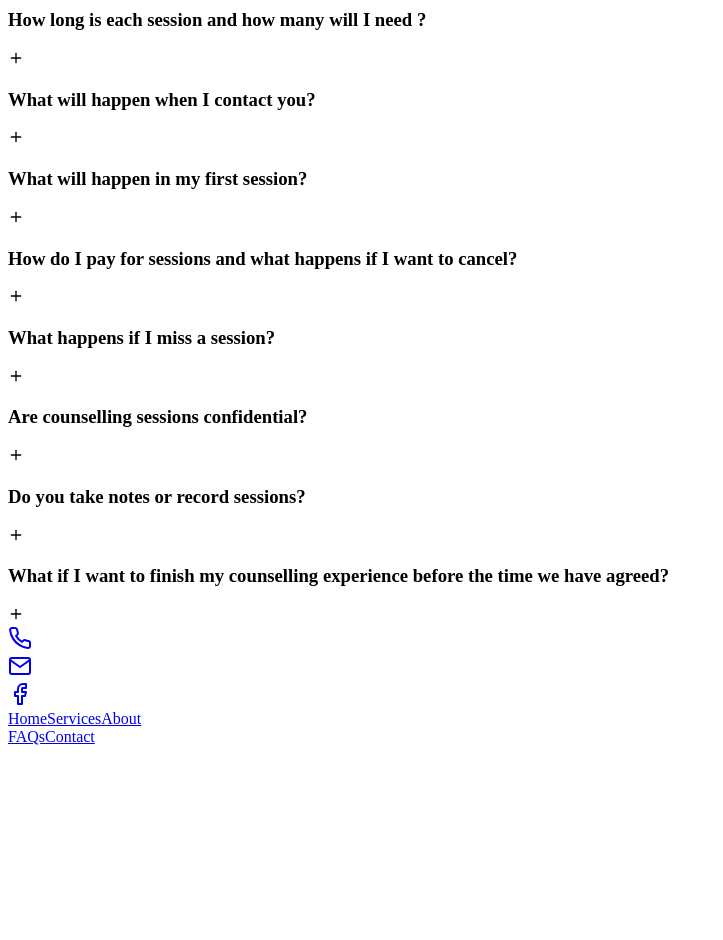
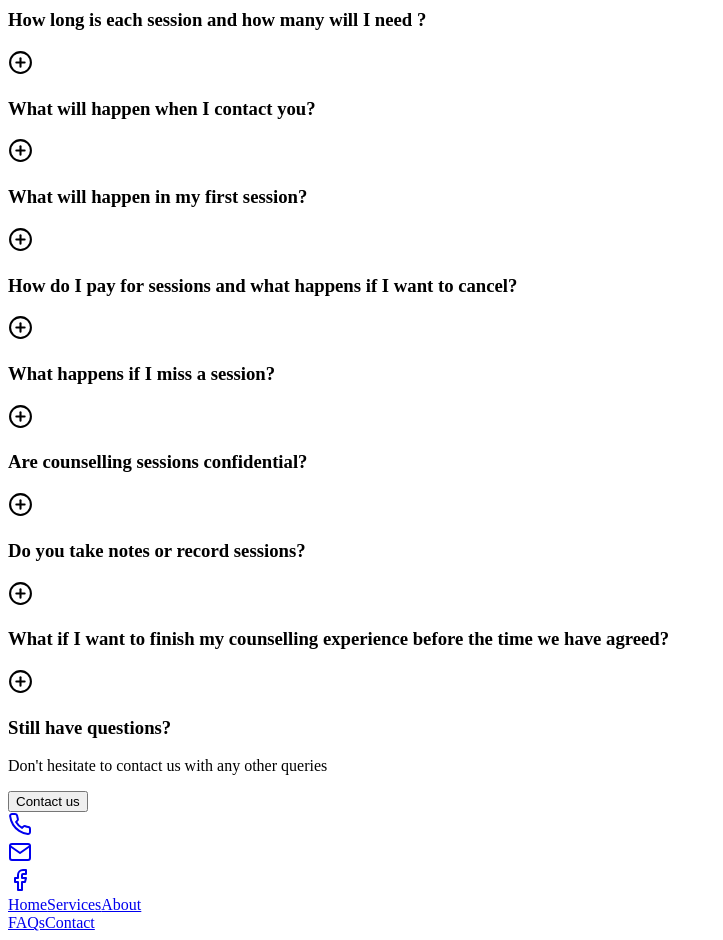
Before and after one commit to Matt-htims/JLPersonalTherapy, a Next.js app: page /faqs in a window 1280 px wide. Shown: the part 240-1180 px from the top of the page, without its empty margins (0-723 px from the left). Before the commit the page ends 994 px from the top, so only its background shows below. Built offline with nearby package versions, Linux system fonts and the light colour scheme.

Commit message:
Altered styling of FAQ page and also started animation but needs more tweaking to get right

```diff
--- a/components/Faqs/QnA.jsx
+++ b/components/Faqs/QnA.jsx
@@ -1,6 +1,7 @@
 import { useState } from 'react';
+import { motion, AnimatePresence } from 'framer-motion';
 
-import { FiPlus, FiMinus } from 'react-icons/fi';
+import { FiPlusCircle, FiMinusCircle } from 'react-icons/fi';
 
 const QnA = ({ q, a, last }) => {
 	const [open, setOpen] = useState(false);
@@ -15,21 +16,38 @@ const QnA = ({ q, a, last }) => {
 			onClick={handleOpen}
 			className={
 				last
-					? 'cursor-pointer mb-8'
-					: 'cursor-pointer border-b border-gray mb-8'
+					? 'cursor-pointer pb-8 mt-8'
+					: 'cursor-pointer border-b border-gray pb-8 mt-8'
 			}
 		>
-			<div className="flex justify-between items-center mb-8 pr-6">
-				<h3 className="text-xl">{q}</h3>
-				{open ? <FiMinus /> : <FiPlus />}
+			<div className="flex justify-between items-center md:pr-6 pr-2 z-10 bg-back">
+				<h3 className="md:text-xl text-lg md:p-0 pr-5 font-semibold">{q}</h3>
+				{open ? (
+					<FiMinusCircle
+						className="stroke-2 flex-none md:h-8 h-5"
+						size="25px"
+					/>
+				) : (
+					<FiPlusCircle className="stroke-2 flex-none md:h-8 h-5" size="25px" />
+				)}
 			</div>
-			{open ? (
-				<div className="pb-6 leading-7 text-base text-justify leading-8">
-					{a}
-				</div>
-			) : (
-				''
-			)}
+			<div className="overflow-hidden">
+				<AnimatePresence>
+					{open ? (
+						<motion.div
+							initial={{ y: -50 }}
+							animate={{ y: 0 }}
+							exit={{ y: -50 }}
+							transition={{ ease: 'easeOut' }}
+							className="pb-6 text-base text-justify text-gray-light md:pr-20 pr-10 font-light border-b border-gray"
+						>
+							{a}
+						</motion.div>
+					) : (
+						''
+					)}
+				</AnimatePresence>
+			</div>
 		</div>
 	);
 };
--- a/pages/faqs.jsx
+++ b/pages/faqs.jsx
@@ -3,6 +3,7 @@ import Head from 'next/head';
 
 //	Components
 import QnA from '../components/Faqs/QnA';
+import Button from '../components/Button';
 
 function faqs() {
 	return (
@@ -10,11 +11,11 @@ function faqs() {
 			<Head>
 				<title>FAQs</title>
 			</Head>
-			<div className="min-h-screen my-16 max-w-7xl m-auto md:px-8 px-5 space-y-16">
+			<div className="min-h-screen py-16 max-w-7xl m-auto md:px-8 px-5 md:space-y-24 space-y-16">
 				<h2 className="md:text-5xl text-3xl text-center">
 					Frequently asked questions
 				</h2>
-				<div>
+				<div className="max-w-4xl m-auto">
 					<QnA
 						q="How long is each session and how many will I need ?"
 						a="Sessions are 50 mins and we aim for them to be at the same time each week.
@@ -125,6 +126,13 @@ function faqs() {
 						last={true}
 					/>
 				</div>
+				<div className="bg-back-dark text-center py-10 rounded-2xl shadow-md max-w-8xl m-auto">
+					<h3 className="text-2xl font-semibold mb-2">Still have questions?</h3>
+					<p className="mb-8">
+						Don't hesitate to contact us with any other queries
+					</p>
+					<Button text="Contact us" link="/contact" />
+				</div>
 			</div>
 		</>
 	);
--- a/tailwind.config.js
+++ b/tailwind.config.js
@@ -19,7 +19,10 @@ module.exports = {
 				dark: '#FBF7F6',
 			},
 			black: '#000',
-			gray: '#C2C2C2',
+			gray: {
+				DEFAULT: '#C2C2C2',
+				light: '#697178',
+			},
 		},
 		extend: {
 			fontFamily: {
```
Also changed, not shown: public/ManPhone.png.
